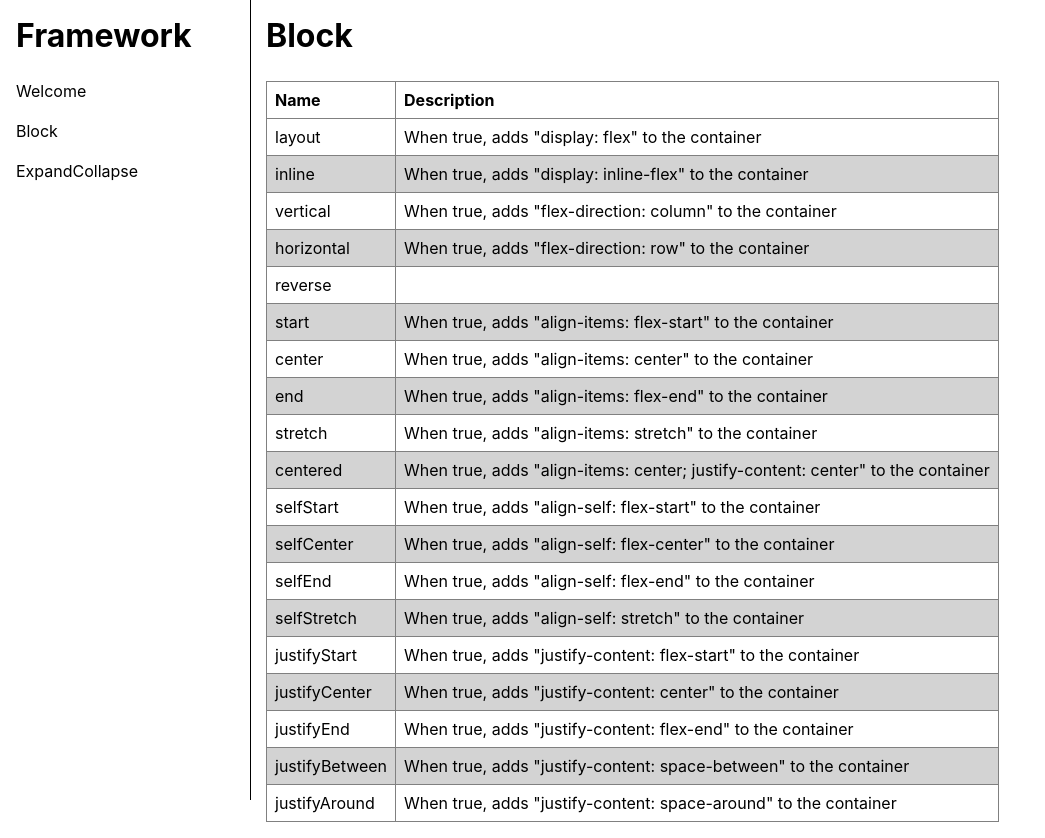
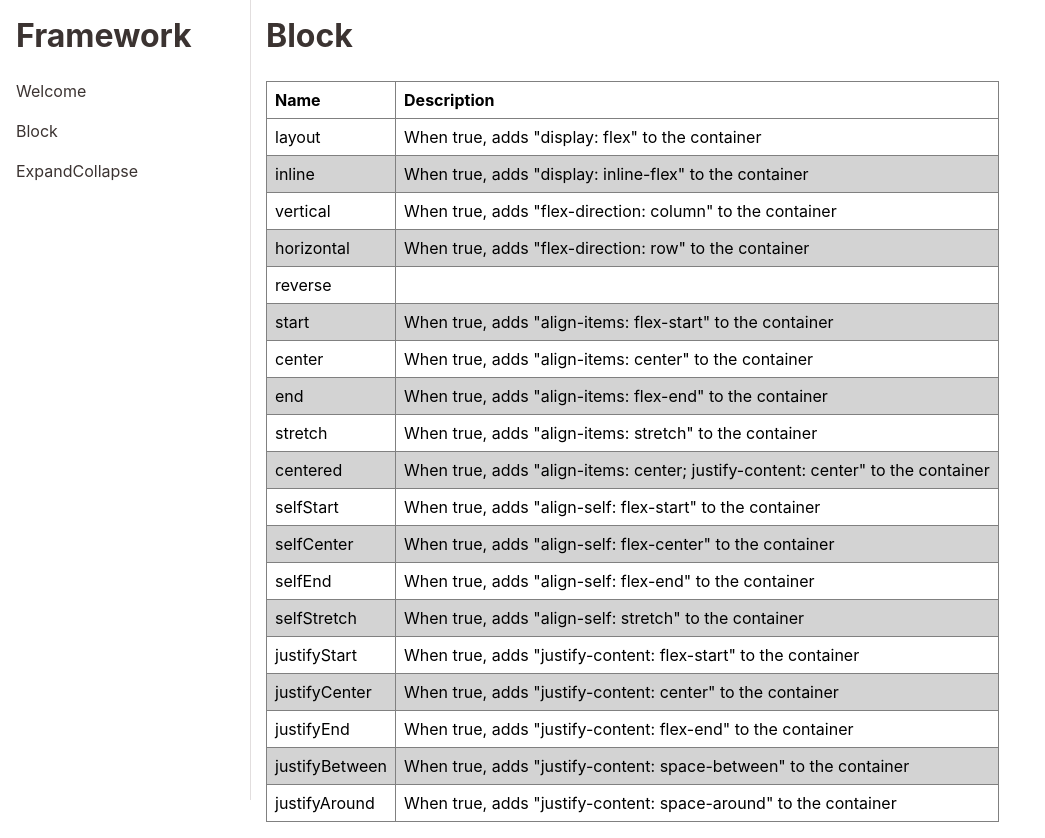
Before and after one commit to khanmohtashim22/framework, a React app: page /block in a window 1280 px wide. Shown: the whole page, without its empty margins (0-1045 px from the left). Built offline with nearby package versions, Linux system fonts and the light colour scheme.

Commit message:
making minor css adjustments to layout

```diff
--- a/src/sandbox/sandbox-components/navigation-bar/NavigationBar.js
+++ b/src/sandbox/sandbox-components/navigation-bar/NavigationBar.js
@@ -8,7 +8,7 @@ import styles from './NavigationBar.module.scss'
 
 const NavigationBar = () => (
   <div className={styles['navigation-bar']}>
-    <Block el="h1" m={0} p={16}>
+    <Block el="h1" m={0} p={16} className={styles['logo']}>
       Framework
     </Block>
     <ul className={styles['list']}>
--- a/src/sandbox/sandbox-components/navigation-bar/NavigationBar.module.scss
+++ b/src/sandbox/sandbox-components/navigation-bar/NavigationBar.module.scss
@@ -1,10 +1,12 @@
+@import "../../../css/globals.scss";
+
 .navigation-bar {
   position: fixed;
   width: 250px;
   overflow-y: scroll;
   top: 0;
   bottom: 0;
-  border-right: 1px solid black;
+  border-right: 1px solid $gray3;
 }
 
 .list {
@@ -17,10 +19,14 @@
   padding: 10px 16px;
   display: block;
   text-decoration: none;
-  color: black;
+  color: $gray2;
 }
 
 .link:hover,
 .link:focus {
   text-decoration: underline;
 }
+
+.logo {
+  color: $gray2;
+}
--- a/src/sandbox/sandbox-components/panel-container/PanelContainer.js
+++ b/src/sandbox/sandbox-components/panel-container/PanelContainer.js
@@ -1,12 +1,20 @@
 import React from 'react'
+import Proptypes from 'prop-types'
 
 import Block from '../../../components/block/Block'
 
+import styles from './PanelContainer.module.scss'
+
 const PanelContainer = ({ title, children }) => (
   <Block p={16}>
-    <Block el="h1" m={0} pb={26}>{title}</Block>
+    <Block el="h1" m={0} pb={26} className={styles.title}>{title}</Block>
     {children}
   </Block>
 )
 
+PanelContainer.propTypes = {
+  title: Proptypes.string,
+  children: Proptypes.node
+}
+
 export default PanelContainer
--- /dev/null
+++ b/src/sandbox/sandbox-components/panel-container/PanelContainer.module.scss
@@ -0,0 +1,5 @@
+@import "../../../css/globals.scss";
+
+.title {
+  color: $gray2;
+}
```
